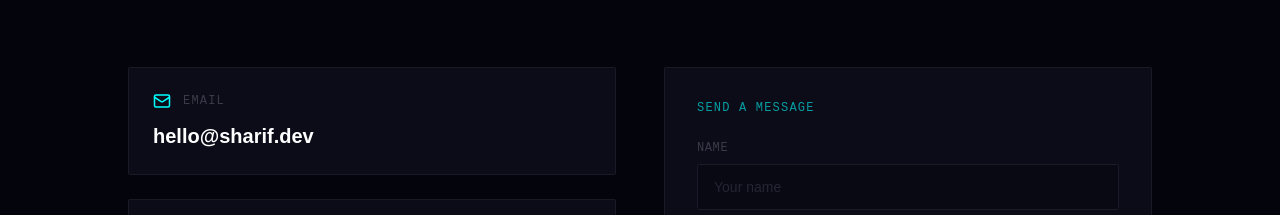
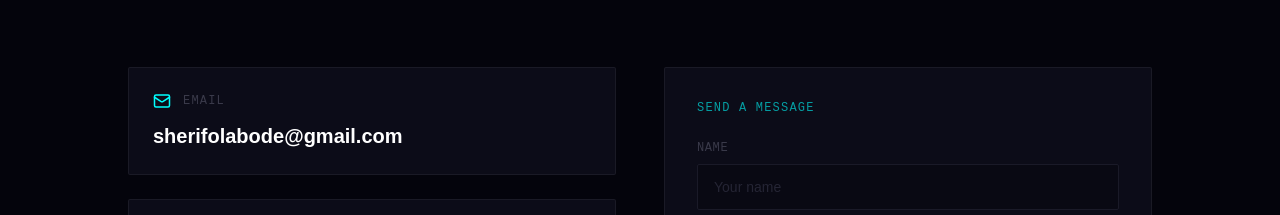
Before and after one commit to Sharif899/myportfolio, a Next.js app: page / in a window 1280 px wide. Shown: the part 5020-5235 px from the top of the page. Built offline with nearby package versions, Linux system fonts and the light colour scheme.

Commit message:
Update Contact.tsx

```diff
--- a/src/components/sections/Contact.tsx
+++ b/src/components/sections/Contact.tsx
@@ -64,10 +64,10 @@ export default function Contact() {
                 <span className="font-mono text-xs text-dark-500 tracking-widest uppercase">Email</span>
               </div>
               <a
-                href="mailto:hello@sharif.dev"
+                href="mailto:sherifolabode@gmail.com"
                 className="font-display text-xl font-bold text-white group-hover:text-cyber-500 transition-colors"
               >
-                hello@sharif.dev
+                sherifolabode@gmail.com
               </a>
             </div>
 
```
